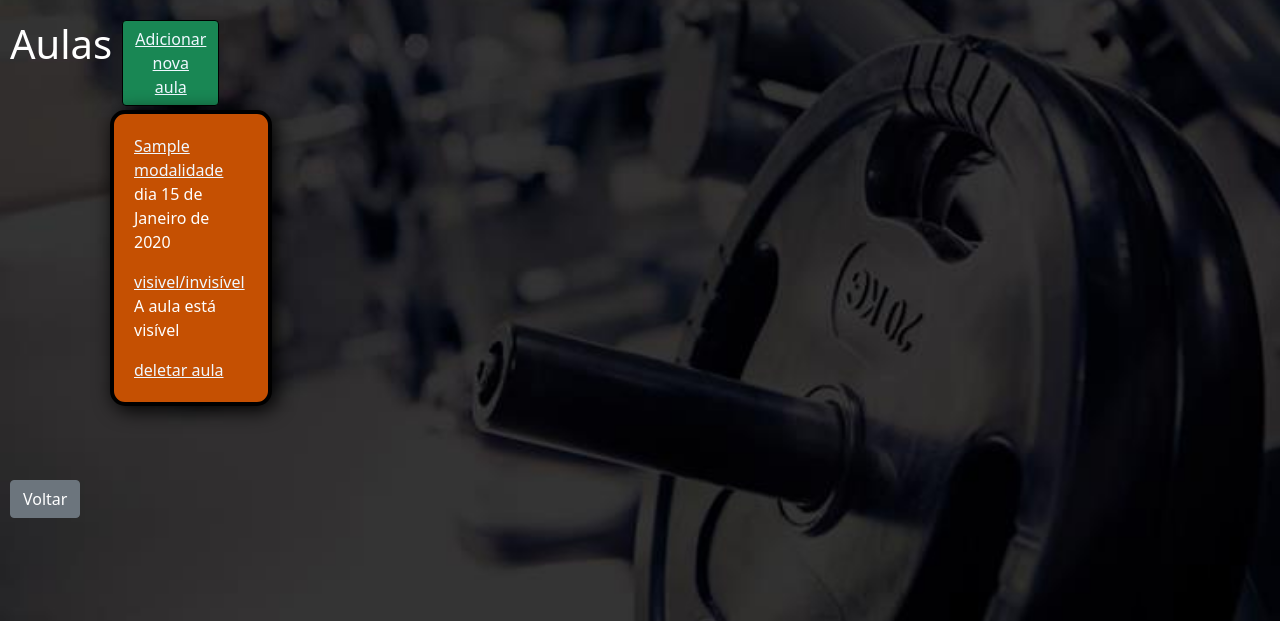
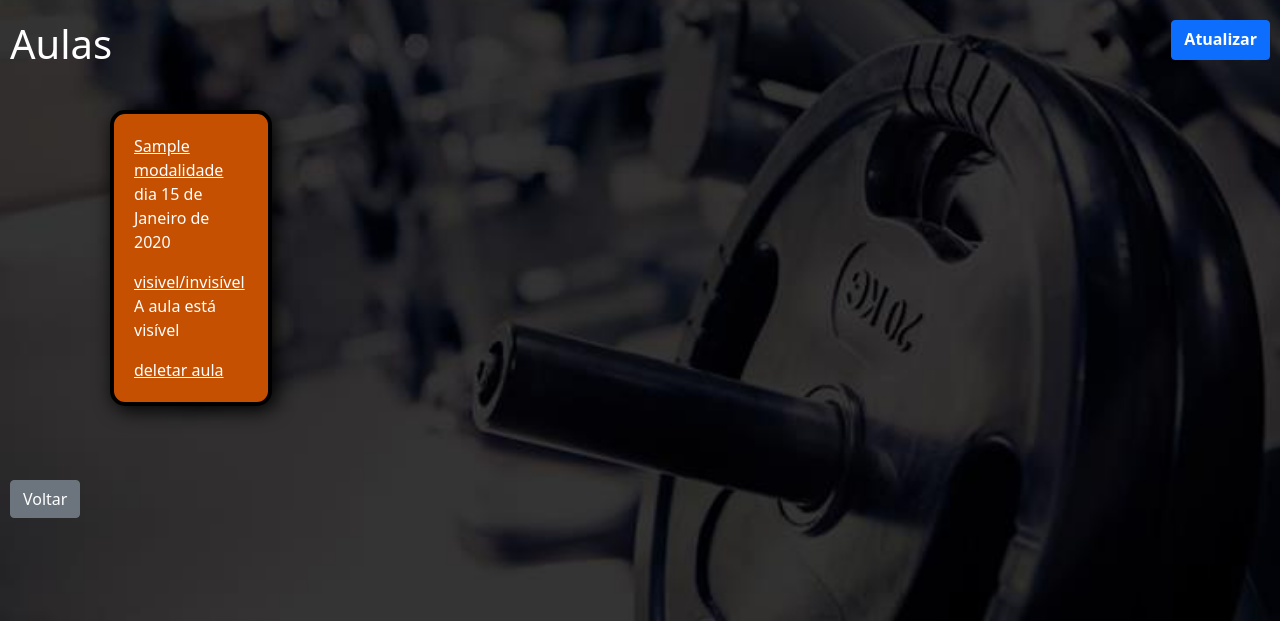
Before and after one commit to tomasolenscki/USPesos, a Django app: page /professores/aulas/ in a window 1280 px wide. Shown: the part 50-671 px from the top of the page. Run offline with Django 4.2, Linux system fonts and the light colour scheme; a user stored in the database is signed in; tables that the repository leaves empty hold one stand-in row (values such as "Sample post"); some libraries are stand-ins or nearby versions.

Commit message:
css Título

```diff
--- a/professores/templates/professores/aulas.html
+++ b/professores/templates/professores/aulas.html
@@ -6,10 +6,12 @@ Aulas
 
 {% block content %}
 
-<div id = "tp">
-    <div class = "p1"><h1><p style="color: white;">Aulas</p></h1></div>
-    <div class = "p2"><button style="border-color:#000000; "class="btn btn-success" aria-pressed="true"><a href = "{% url 'professores:nova_aula' %}">Adicionar nova aula</a></button></div>
+<div class="d-flex justify-content-around">
+    <div class = "p1"><h1>Aulas</h1></div>
+    <div style="width: 85%"></div>
+    <div class = "p2"><a href="{% url 'professores:nova_aula' %}" class="btn btn-primary" style="height:40px;"><b>Atualizar</b></a></div>
 </div>
+    <br>
 
 {% if aulas %}
     <div class = "lista-aulas">
@@ -34,7 +36,7 @@ Aulas
     </div>
 
 {% else %}
-
+    <div class = "p1"><p>Não há nenhuma aula cadastrada.</p></div>
 {% endif %}
 <p>
 
--- a/static/estilo2.css
+++ b/static/estilo2.css
@@ -40,8 +40,7 @@
   margin-left: 10px;
 }
 .p2{
-  width: 60px;
-  height: 80px;
+  margin-right: 10px;
 }
 
 .btn{
@@ -92,8 +91,6 @@
 }
 
 
-
-
 .lista-aulas{
   display: flex;
   flex-wrap: wrap;
@@ -112,7 +109,7 @@
 }
 
 a{
-  color: aliceblue
+  color: rgb(255, 255, 255)
 }
 
 @media screen and (max-width: 470px){
```
